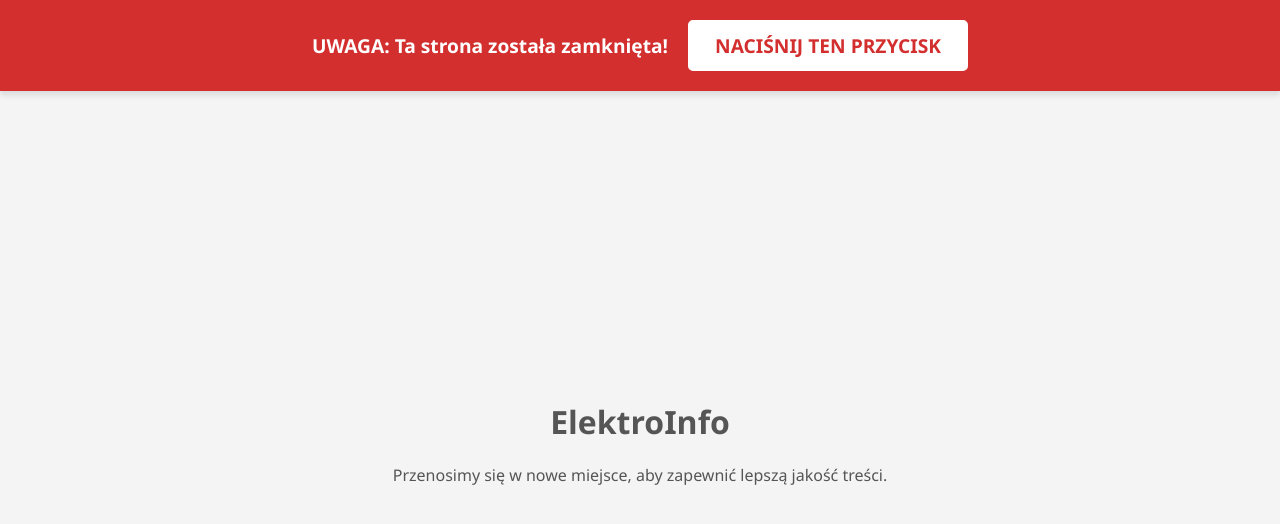
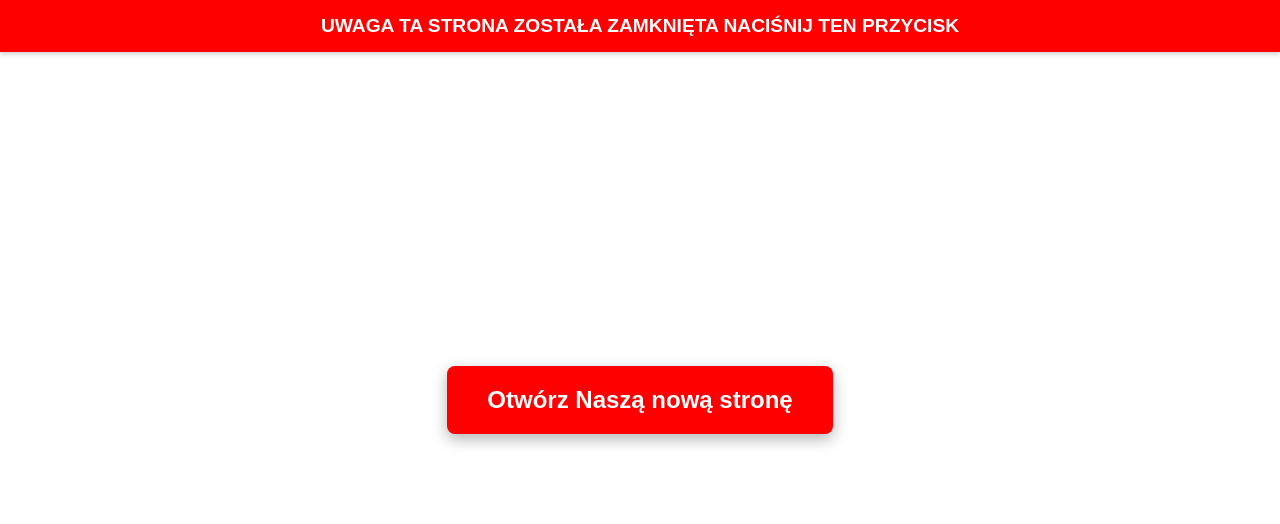
Before and after one commit to franekZz/ElektroInfo, a plain HTML site: page index.html in a window 1280 px wide. Drawn offline with Linux system fonts and the light colour scheme.

Commit message:
Update index.html

```diff
--- a/index.html
+++ b/index.html
@@ -3,79 +3,76 @@
 <head>
     <meta charset="UTF-8">
     <meta name="viewport" content="width=device-width, initial-scale=1.0">
-    <title>ElektroInfo - Strona Zamknięta</title>
+    <title>ElektroInfo - Przekierowanie</title>
     <style>
+        /* Reset i tło */
         body {
             margin: 0;
-            font-family: 'Segoe UI', Tahoma, Geneva, Verdana, sans-serif;
-            background-color: #f4f4f4;
+            padding: 0;
+            font-family: 'Arial', sans-serif;
+            background-color: #ffffff;
+            height: 100vh;
             display: flex;
             flex-direction: column;
             align-items: center;
             justify-content: center;
-            height: 100vh;
+        }
+
+        /* Czerwony pasek na górze */
+        .top-banner {
+            background-color: #ff0000; /* Czysty czerwony */
+            color: white;
+            width: 100%;
+            padding: 15px 0;
+            text-align: center;
+            font-weight: bold;
+            font-size: 1.2rem;
+            position: fixed;
+            top: 0;
+            left: 0;
+            box-shadow: 0 2px 5px rgba(0,0,0,0.2);
+            text-transform: uppercase;
+        }
+
+        /* Kontener na środku */
+        .container {
             text-align: center;
         }
 
-        /* Styl czerwonego paska */
-        .alert-banner {
-            background-color: #d32f2f; /* Intensywny czerwony */
+        /* Styl przycisku na środku */
+        .main-button {
+            display: inline-block;
+            background-color: #ff0000;
             color: white;
-            width: 100%;
-            padding: 20px 0;
-            position: fixed;
-            top: 0;
-            left: 0;
-            box-shadow: 0 4px 6px rgba(0,0,0,0.1);
-            z-index: 1000;
+            padding: 20px 40px;
+            font-size: 1.5rem;
+            font-weight: bold;
+            text-decoration: none;
+            border-radius: 8px;
+            transition: transform 0.2s, background-color 0.2s;
+            box-shadow: 0 5px 15px rgba(0,0,0,0.3);
         }
 
-        .alert-content {
-            font-size: 1.2rem;
-            font-weight: bold;
-            display: flex;
-            justify-content: center;
-            align-items: center;
-            gap: 20px;
-            flex-wrap: wrap;
-        }
-
-        /* Styl przycisku */
-        .btn-redirect {
-            background-color: white;
-            color: #d32f2f;
-            padding: 10px 25px;
-            text-decoration: none;
-            border-radius: 5px;
-            text-transform: uppercase;
-            font-weight: 800;
-            transition: transform 0.2s, background-color 0.2s;
-            border: 2px solid white;
-        }
-
-        .btn-redirect:hover {
-            background-color: #f8d7da;
+        .main-button:hover {
+            background-color: #cc0000;
             transform: scale(1.05);
         }
 
-        .main-info {
-            margin-top: 80px;
-            color: #555;
+        .main-button:active {
+            transform: scale(0.98);
         }
     </style>
 </head>
 <body>
 
-    <div class="alert-banner">
-        <div class="alert-content">
-            <span>UWAGA: Ta strona została zamknięta!</span>
-            <a href="TU_WLEJ_ADRES_KTORY_MI_PODASZ" class="btn-redirect">Naciśnij ten przycisk</a>
-        </div>
+    <div class="top-banner">
+        Uwaga Ta Strona Została Zamknięta naciśnij ten przycisk
     </div>
 
-    <div class="main-info">
-        <h1>ElektroInfo</h1>
-        <p>Przenosimy się w nowe miejsce, aby zapewnić lepszą jakość treści.</p>
+    <div class="container">
+        <a href="https://franekzz.github.io/Gorace-Mamuski/" class="main-button">
+            Otwórz Naszą nową stronę
+        </a>
     </div>
 
 </body>
```
